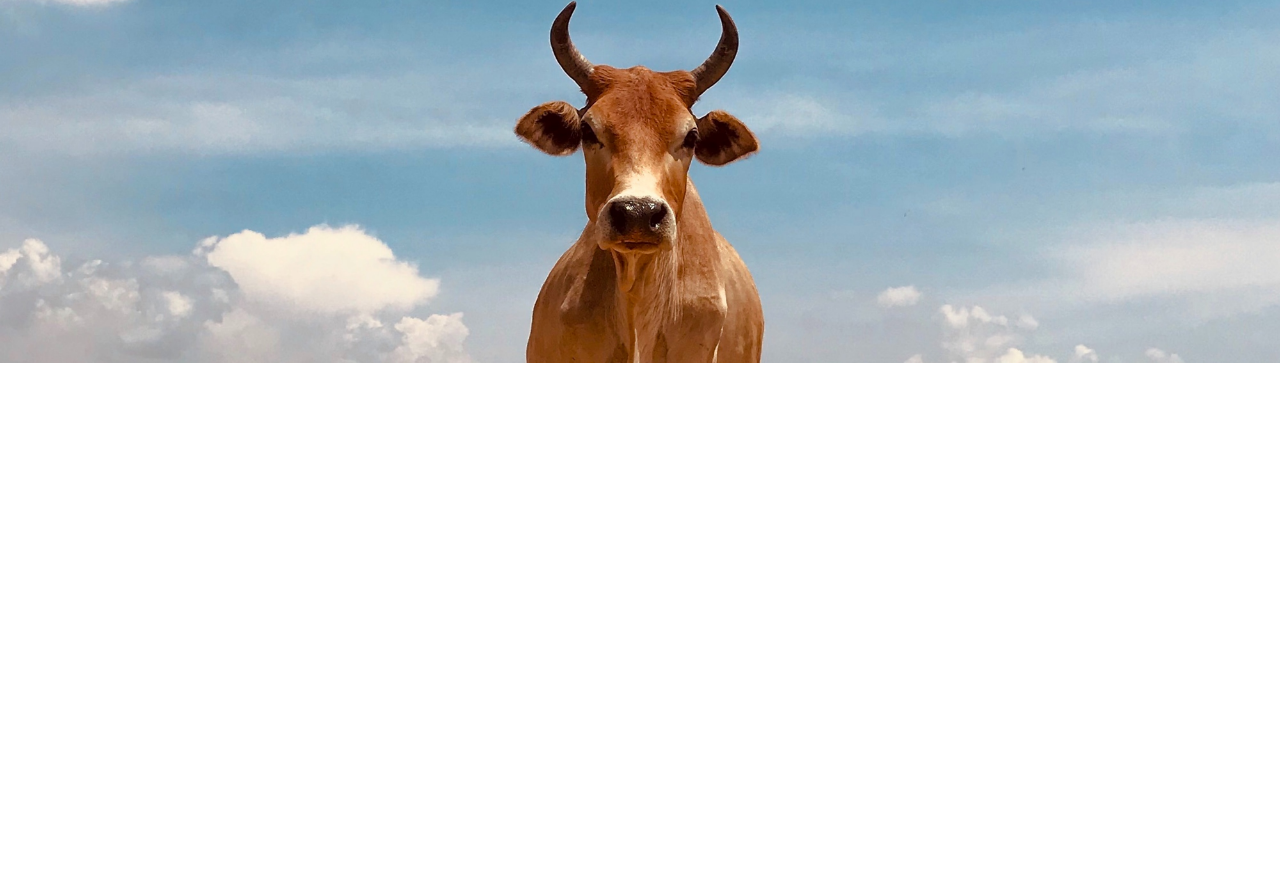
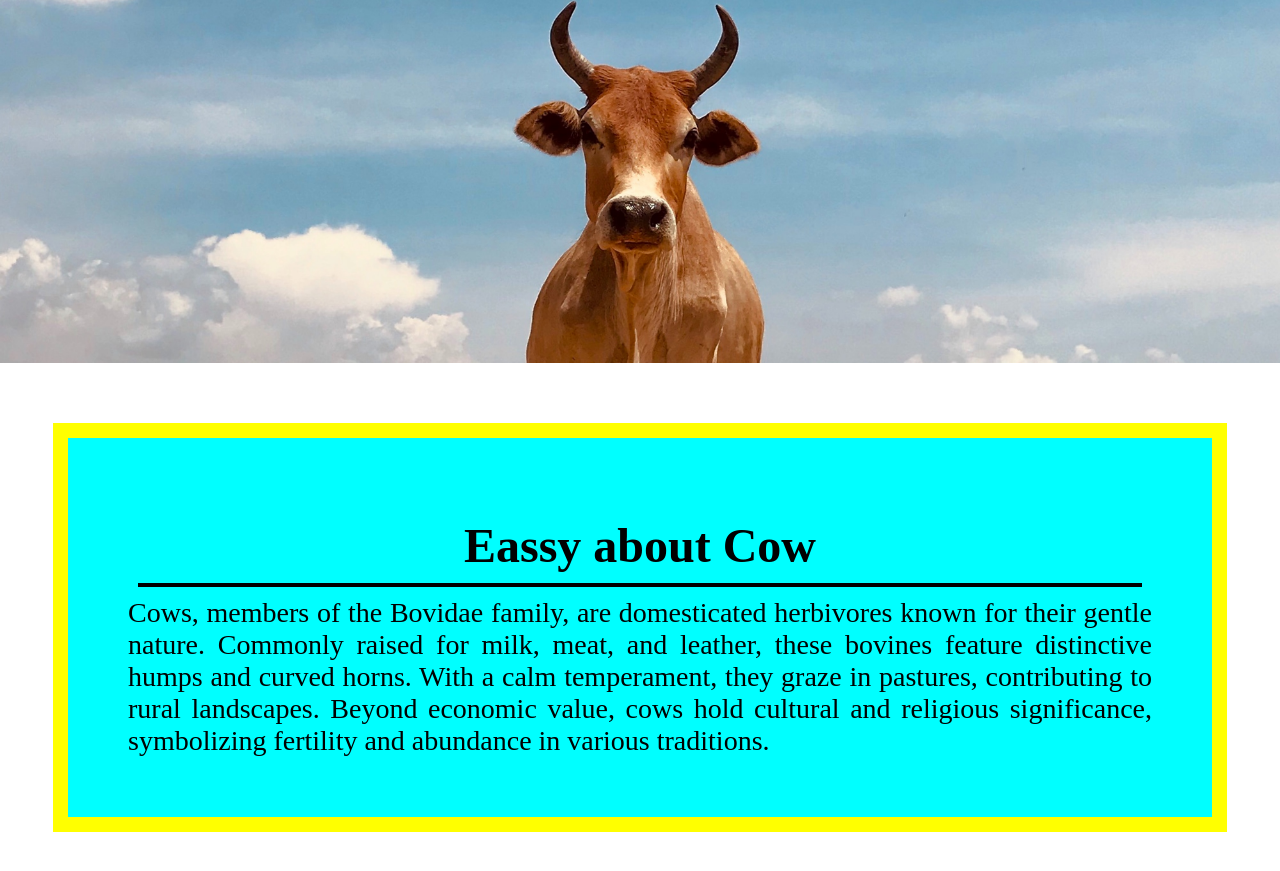
Before and after one commit to NaeemAdnan/html-css, a plain HTML site: page index.html in a window 1280 px wide. Shown: the part 437-1308 px from the top of the page. Before the commit the page ends 800 px from the top, so only its background shows below. Drawn offline with Linux system fonts and the light colour scheme.

Commit message:
body part attach

```diff
--- a/design/style.css
+++ b/design/style.css
@@ -18,3 +18,28 @@
     padding: 70px;
     font-family: cursive;
 }
+
+.content{
+    width: 80%;
+    margin: 60px auto;
+    background-color: aqua;
+    padding: 60px;
+    border-width: 15px;
+    border-color: yellow;
+    border-style: solid;
+}
+
+.content h3{
+    text-align: center;
+    font-size: 48px;
+    border-width: 0 0 4px 0;
+    border-color: black;
+    border-style: solid;
+    padding: 10px;
+    margin: 10px;
+}
+
+.content p{
+    text-align: justify;
+    font-size: 28px;
+}
--- a/index.html
+++ b/index.html
@@ -12,5 +12,10 @@
     <div class="head">
         <h1>THE COW</h1>
     </div>
+
+    <div class="content">
+        <h3>Eassy about Cow</h3>
+        <p>Cows, members of the Bovidae family, are domesticated herbivores known for their gentle nature. Commonly raised for milk, meat, and leather, these bovines feature distinctive humps and curved horns. With a calm temperament, they graze in pastures, contributing to rural landscapes. Beyond economic value, cows hold cultural and religious significance, symbolizing fertility and abundance in various traditions.</p>
+    </div>
 </body>
 </html>
```
